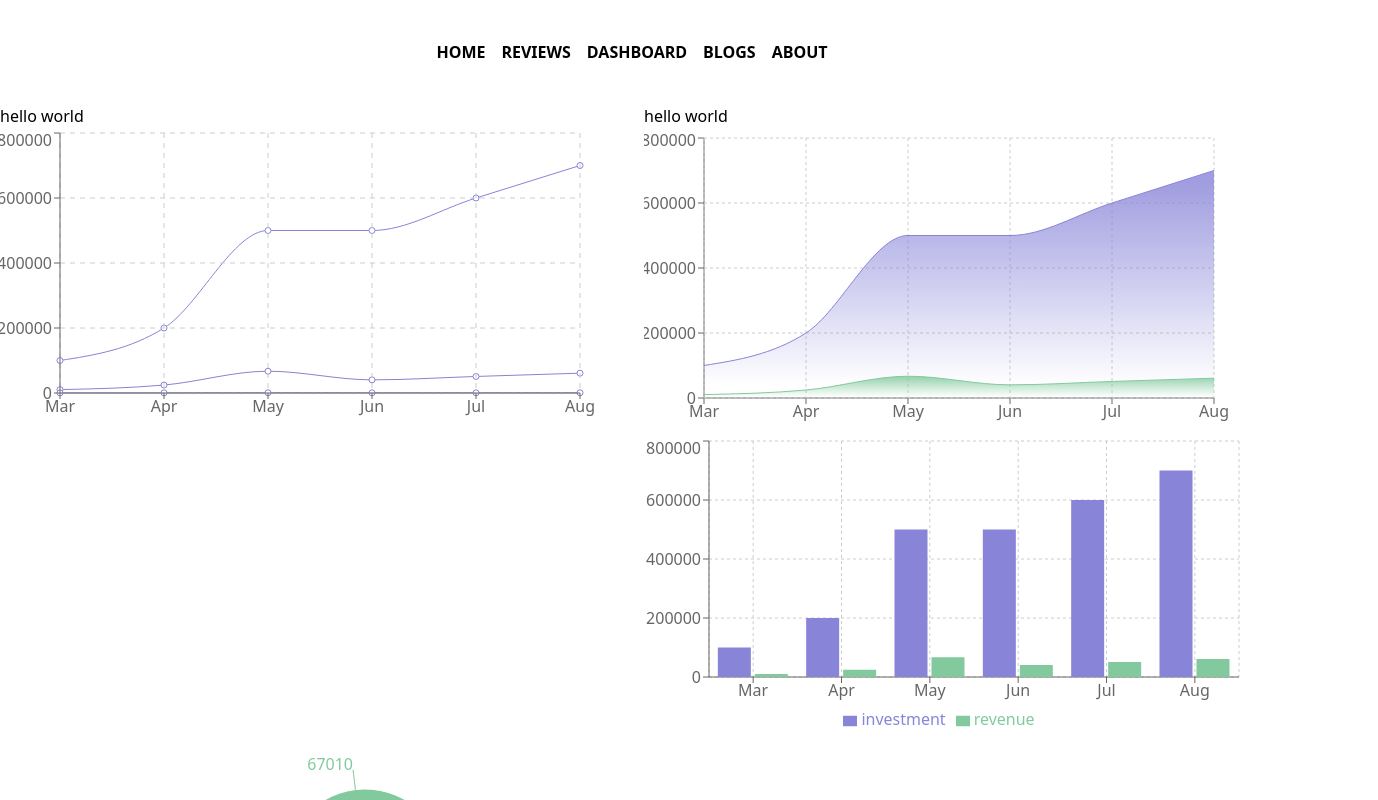
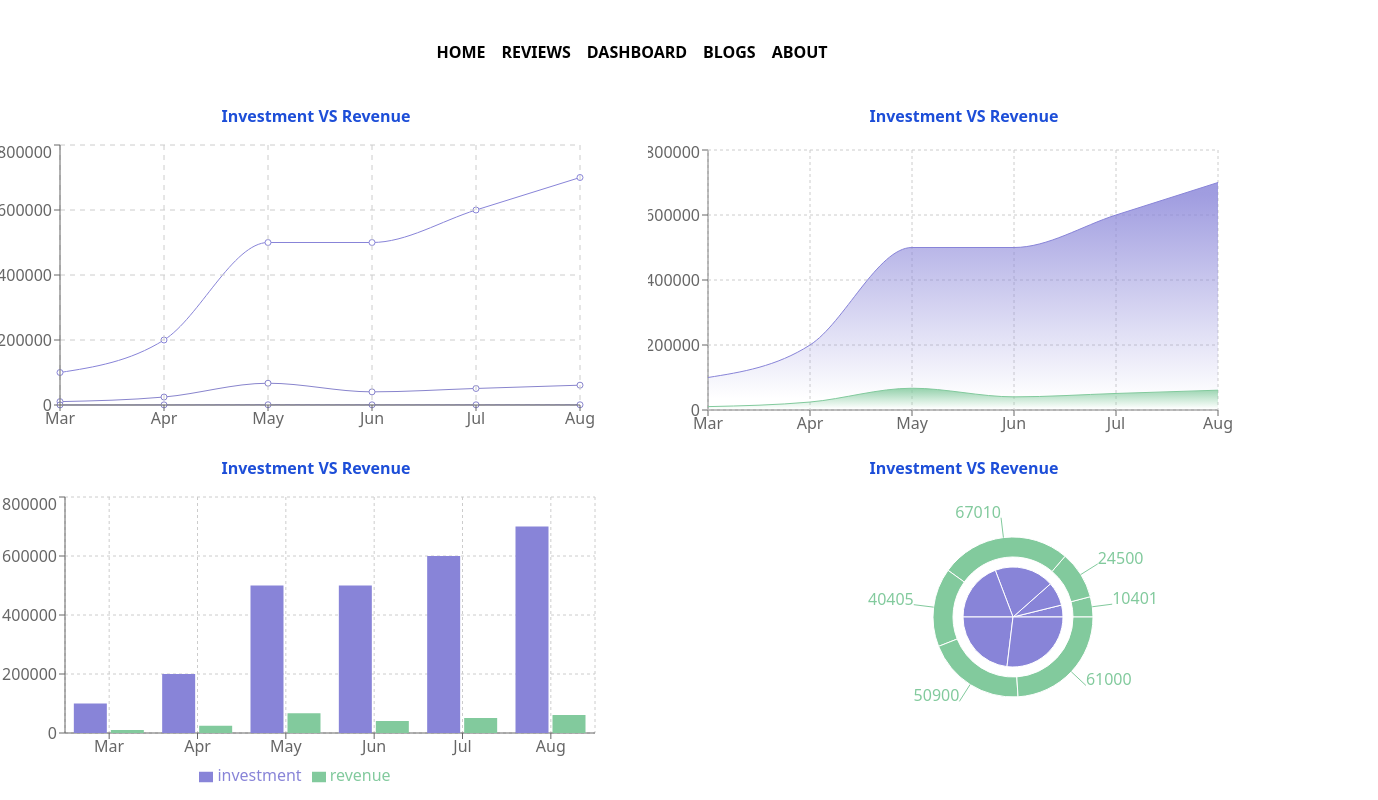
Before and after one commit to shakhawatsalam/review-web-shop, a React (Create React App) app: page /dashboard in a window 1280 px wide. Shown: the top 800 px of the page, 1378 px wide, since content can reach past the window. Built offline with nearby package versions, Linux system fonts and the light colour scheme.

Commit message:
chart is done

```diff
--- a/src/components/Dashboard/Dashboard.js
+++ b/src/components/Dashboard/Dashboard.js
@@ -42,9 +42,9 @@ const Dashboard = () => {
     ];
     return (
         <div className='max-w-7xl  mx-auto'>
-            <div className='grid gap-2 grid-cols-2'>
+            <div className='grid gap-4 grid-cols-2'>
                 <div className="linechart">
-                    <h1>hello world</h1>
+                    <h1 className='text-center text-blue-700 font-bold mb-3'>Investment VS Revenue</h1>
                     <LineChart width={600} height={300} data={data} margin={{ top: 5, right: 20, bottom: 5, left: 0 }}>
                         <Line type="monotone" dataKey="investment" stroke="#8884d8" />
                         <Line type="monotone" dataKey="revenue" stroke="#8884cd" />
@@ -57,7 +57,7 @@ const Dashboard = () => {
                     </LineChart>
                 </div>
                 <div className="areaChart">
-                        <h1>hello world</h1>
+                    <h1 className='text-center text-blue-700 font-bold mb-3'>Investment VS Revenue</h1>
                     <AreaChart width={600} height={300} data={data}
                         margin={{ top: 10, right: 30, left: 0, bottom: 0 }}>
                         <defs>
@@ -78,7 +78,8 @@ const Dashboard = () => {
                         <Area type="monotone" dataKey="revenue" stroke="#82ca9d" fillOpacity={1} fill="url(#colorPv)" />
                     </AreaChart>
                 </div>
-                <div className=''></div>
+                <div className='barChart'>
+                    <h1 className='text-center text-blue-700 font-bold mb-3'>Investment VS Revenue</h1>
                     <BarChart width={600} height={300} data={data}>
                         <h1>hello world</h1>
                         <CartesianGrid strokeDasharray="3 3" />
@@ -89,12 +90,15 @@ const Dashboard = () => {
                         <Bar dataKey="investment" fill="#8884d8" />
                         <Bar dataKey="revenue" fill="#82ca9d" />
                     </BarChart>
-
+                </div>
+                <div className="pieChart">
+                    <h1 className='text-center text-blue-700 font-bold mb-3'>Investment VS Revenue</h1>
                     <PieChart width={730} height={250}>
                         <Pie data={data} dataKey="investment" nameKey="month" cx="50%" cy="50%" outerRadius={50} fill="#8884d8" />
                         <Pie data={data} dataKey="revenue" nameKey="month" cx="50%" cy="50%" innerRadius={60} outerRadius={80} fill="#82ca9d" label />
                         <Tooltip />
                     </PieChart>
+                </div>
             </div>
 
         </div>
```
Lines whose indentation alone changed are shown as unchanged.
